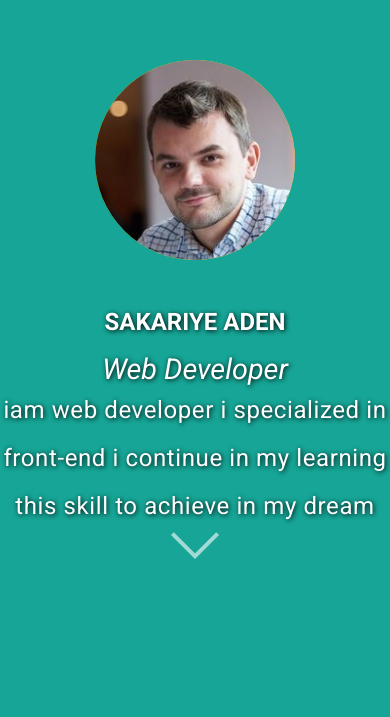
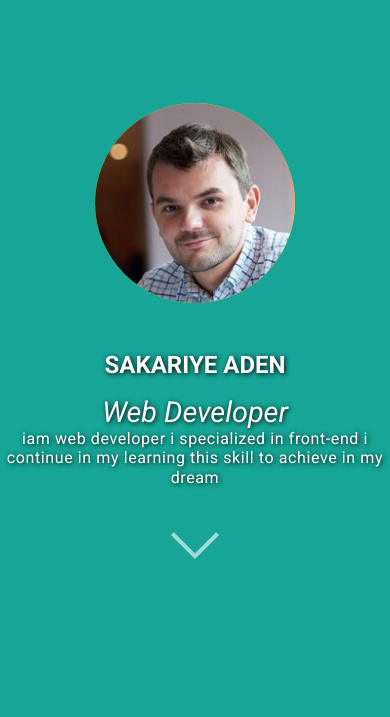
Before and after one commit to Sakiweb-2024/person-app, a plain HTML site: page index.html in a window 390 px wide. Shown: the part 127-844 px from the top of the page. Drawn offline with Linux system fonts and the light colour scheme.

Commit message:
Update style.css

```diff
--- a/style.css
+++ b/style.css
@@ -292,6 +292,11 @@ form button:hover {
        font-size: 1rem;
        line-height: 1.2;
    }
+    #div1  p {
+       font-size: 1rem;
+       line-height: 1.2;
+        magin : 0px 10px;
+   }
 }
 
 
```
